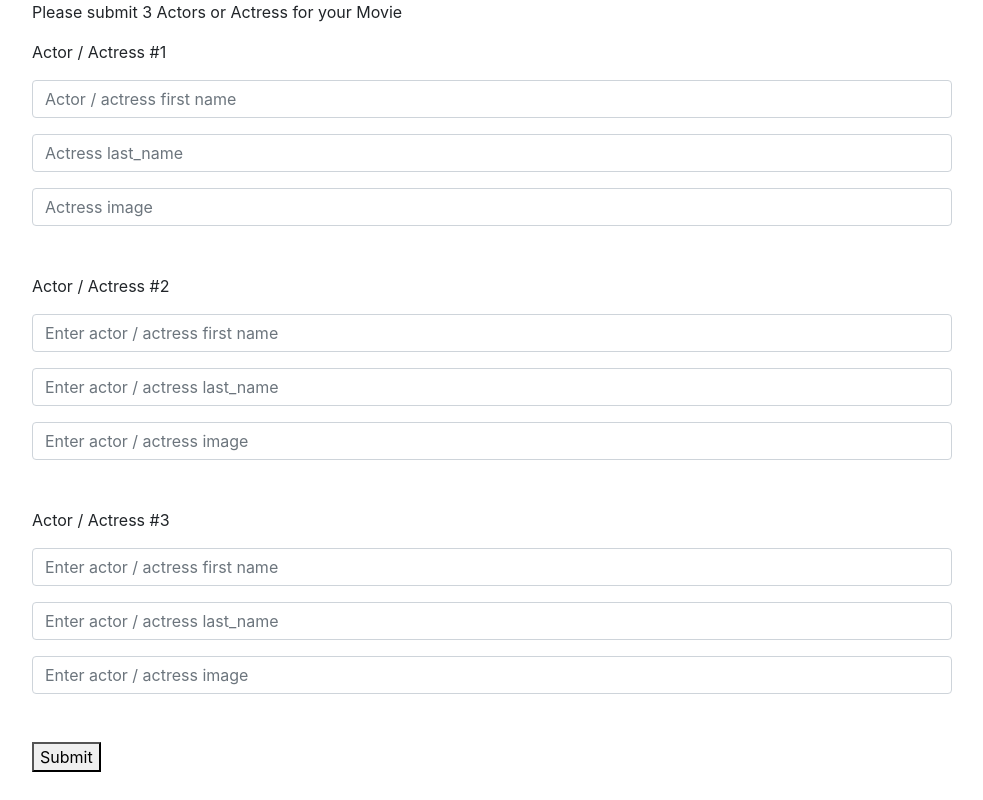
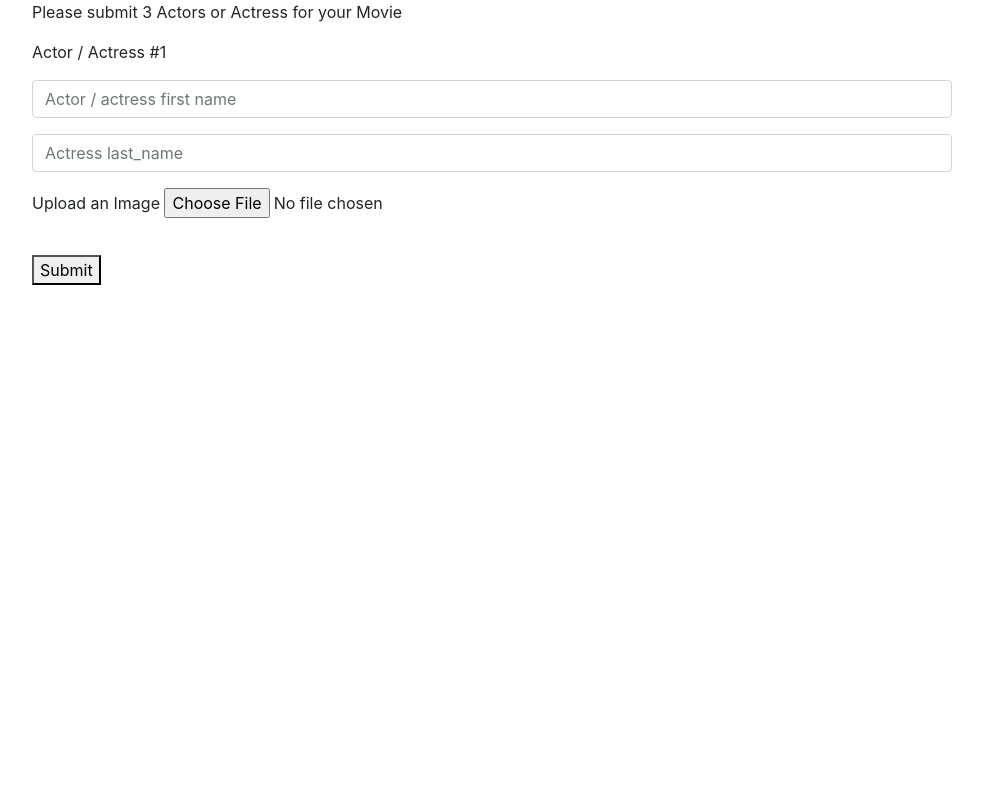
Before and after one commit to Carlos333AM/group_project_2022, a Flask app: template flask_app/templates/add_actor.html in a window 1280 px wide. Shown: the whole page, without its empty margins (53-1036 px from the left). Run offline with Flask 2, Linux system fonts and the light colour scheme; the template is opened without the code that fills it, so the values that code supplies are empty; some libraries are stand-ins or nearby versions.

Commit message:
many to many AND CASCADE and actors model/controller

```diff
--- a/flask_app/config/mysqlconnection.py
+++ b/flask_app/config/mysqlconnection.py
@@ -6,7 +6,7 @@ class MySQLConnection:
         # change the user and password as needed
         connection = pymysql.connect(host = 'localhost',
                                     user = 'root',
-                                    password = 'rootROOT',
+                                    password = 'root',
                                     db = db,
                                     charset = 'utf8mb4',
                                     cursorclass = pymysql.cursors.DictCursor,
--- a/flask_app/controllers/actor_controller.py
+++ b/flask_app/controllers/actor_controller.py
@@ -1,4 +1,4 @@
-from crypt import methods
+# from crypt import methods
 from flask_app import app
 from flask_app.models.user_model import User
 from flask_app.models.movie_model import Movie
@@ -7,7 +7,7 @@ from flask import render_template, redirect, session, request, flash, url_for
 import os
 from werkzeug.utils import secure_filename
 
-UPLOAD_FOLDER = '/Users/carlosamezcuajr/Desktop/group_project_2022/flask_app/static/images'
+UPLOAD_FOLDER = 'C:\\Users\\Alexis\\OneDrive\\Desktop\\group_project_2022\\flask_app\\static\\images'
 ALLOWED_EXTENSIONS = {'txt', 'pdf', 'png', 'jpg', 'jpeg', 'gif'}
 app.config['UPLOAD_FOLDER'] = UPLOAD_FOLDER
 
@@ -16,17 +16,69 @@ app.config['UPLOAD_FOLDER'] = UPLOAD_FOLDER
 def actors_page():
     if "user_id" not in session:
         return redirect('/')
-    return render_template('add_actor.html')
+    data = { "id" : session ["user_id"]}
+    return render_template('add_actor.html', user = User.get_by_id(data))
 
-@app.route('/create/actors', methods = ['POST'])
-def actor():
+
+# this was added before, is it even needed ? Because I believe that It is part of my def upload_actor
+
+# @app.route('/create/actors', methods = ['POST'])
+# def actor():
+#     if "user_id" not in session:
+#         return redirect('/')
+#     data ={
+#             "first_name": request.form['first_name'],
+#             "last_name": request.form['last_name'],
+#             "img_path": request.form['img_path']
+#     }
+#     id = Actor.create_actor(data)
+#     session['user_id'] = id
+#     return redirect('/movie_profile')
+
+    #Function and Route to upload movie
+
+def allowed_file(filename):
+    return '.' in filename and \
+        filename.rsplit('.', 1)[1].lower() in ALLOWED_EXTENSIONS
+
+@app.route('/create/actors', methods=['GET', 'POST'])
+def upload_actor():
+    #check if user in session if not kick out
     if "user_id" not in session:
-        return redirect('/')
-    data ={
-            "first_name": request.form['first_name'],
-            "last_name": request.form['last_name'],
-            "img_path": request.form['img_path']
-    }
-    id = Actor.create_actor(data)
-    session['user_id'] = id
-    return redirect('/movie_profile')
+        return redirect('/logout')
+    # if doesn't reach validation requiremnts just redirects back to the page it's on
+    if request.method == 'POST':
+        print("----------------------")
+        print(request.form["first_name"])
+        print("----------------------")
+        if not Actor.validate_actor(request.form):
+            return redirect ('/create/actors')
+        # check if the post request has the file part
+        if 'file' not in request.files:
+            flash('No file part', "actor")
+            return redirect('/create/actors') # changed this from /dashboard to this
+        file = request.files['file']
+        print("*********", file )
+        # If the user does not select a file, the browser submits an
+        # empty file without a filename.
+        if file.filename == '':
+            flash('No selected file', "actor")
+            return redirect('/create/actors') #changed this from /dashboard to this
+        if file and allowed_file(file.filename):
+            filename = secure_filename(file.filename)
+            file.save(os.path.join(app.config['UPLOAD_FOLDER'], filename))
+            print(filename)
+            data = {
+                "first_name" : request.form["first_name"],
+                "last_name" : request.form["last_name"],
+                "img_path" : "/static/images/" + filename,
+            }
+            actors_id = Actor.create_actor(data)
+            many_data = {
+                "movie_id" : session["movies_id"],
+                "actor_id" : actors_id
+            }
+            Actor.create_many(many_data)
+    # if successful, reaches add actors page to insert 3 actors.
+    return redirect('/dashboard')
+    # in dashboard, maybe create with jinja
--- a/flask_app/controllers/movie_controller.py
+++ b/flask_app/controllers/movie_controller.py
@@ -3,15 +3,14 @@ from flask import render_template, redirect, session, request, flash, url_for
 import os
 from werkzeug.utils import secure_filename
 
-UPLOAD_FOLDER = '/Users/carlosamezcuajr/Desktop/group_project_2022/flask_app/static/images'
+UPLOAD_FOLDER = 'C:\\Users\\Alexis\\OneDrive\\Desktop\\group_project_2022\\flask_app\\static\\images'
+# 'C:\\Users\\Alexis\\OneDrive\\Desktop\\group_project_2022\\flask_app\\static\\images'
 ALLOWED_EXTENSIONS = {'txt', 'pdf', 'png', 'jpg', 'jpeg', 'gif'}
 app.config['UPLOAD_FOLDER'] = UPLOAD_FOLDER
 
 from flask_app.models.movie_model import Movie
 from flask_app.models.user_model import User
 from flask_app.models.actor_model import Actor
-
-
 
 
 # Routes to page that shows a form to create a movie
@@ -60,7 +59,8 @@ def upload_file():
                 "description" : request.form ["description"],
                 "user_id" : session["user_id"]
             }
-            Movie.create_movie(data)
+            movies_id = Movie.create_movie(data)
+            session["movies_id"] = movies_id
         # if successful, reaches add actors page to insert 3 actors.
         return redirect('/actors')
 
--- a/flask_app/models/user_model.py
+++ b/flask_app/models/user_model.py
@@ -1,4 +1,6 @@
 from flask_app.config.mysqlconnection import connectToMySQL
+from flask_bcrypt import Bcrypt
+
 import re	# the regex module
 # create a regular expression object that we'll use later
 EMAIL_REGEX = re.compile(r'^[a-zA-Z0-9.+_-]+@[a-zA-Z0-9._-]+\.[a-zA-Z]+$')
--- a/flask_app/templates/add_actor.html
+++ b/flask_app/templates/add_actor.html
@@ -9,7 +9,17 @@
 </head>
 <body>
     <div class="container">
-        <form action="/create/actors" method="post">
+        <form action="/create/actors" enctype=multipart/form-data method="post">
+        {% with messages = get_flashed_messages(category_filter=['actor']) %}
+            {% if messages %}
+            <div class="alert alert-danger" role="alert">
+                <strong>Flash AHHHHHHH!!!!</strong>
+                    {% for message in messages %}
+                    <p>{{message}}</p>
+                    {% endfor %}
+            </div>
+            {% endif %}
+        {% endwith %}
             <p>Please submit 3 Actors or Actress for your Movie</p>
             <p>Actor / Actress #1</p>
             <div class="row">
@@ -20,36 +30,9 @@
                     <div class="form-group form-outline">
                         <input type="text" name="last_name" placeholder="Actress last_name" class="form-control">
                     </div>
-                    <div class="form-group form-outline">
-                        <input type="text" name="username" placeholder="Actress image" class="form-control">
-                    </div>
-                </div>
-            </div>
-            <p>Actor / Actress #2</p>
-            <div class="row">
-                <div class="col-md-10 mb-4 pb-2">
-                    <div class="form-group form-outline">
-                        <input type="text" name="first_name" placeholder="Enter actor / actress first name" class="form-control ">
-                    </div>
-                    <div class="form-group form-outline">
-                        <input type="text" name="last_name" placeholder="Enter actor / actress last_name" class="form-control">
-                    </div>
-                    <div class="form-group form-outline">
-                        <input type="text" name="username" placeholder="Enter actor / actress image" class="form-control">
-                    </div>
-                </div>
-            </div>
-            <p>Actor / Actress #3</p>
-            <div class="row">
-                <div class="col-md-10 mb-4 pb-2">
-                    <div class="form-group form-outline">
-                        <input type="text" name="first_name" placeholder="Enter actor / actress first name" class="form-control ">
-                    </div>
-                    <div class="form-group form-outline">
-                        <input type="text" name="last_name" placeholder="Enter actor / actress last_name" class="form-control">
-                    </div>
-                    <div class="form-group form-outline">
-                        <input type="text" name="username" placeholder="Enter actor / actress image" class="form-control">
+                    <div>
+                        <label for="file">Upload an Image</label>
+                        <input type="file" name="file">
                     </div>
                 </div>
             </div>
--- a/flask_app/templates/dashboard.html
+++ b/flask_app/templates/dashboard.html
@@ -32,7 +32,6 @@
                     </a>
                     <span id="rating">{{movie.rating}}</span>
                 </div>
-
                 <div class="description">
                     <a class="movie_title_overview" href="/movie/{{movie.id}}">
                         <h3>{{movie.title}}</h3>
@@ -45,11 +44,8 @@
                     </div>
                     {% endif %}
                 </div>
-
             </div>
         {% endfor %}
-
-
     </main>
 
 
```
Also changed, not shown: flask_app/models/actor_model.py (+57 -13 lines), flask_app/models/movie_model.py (+5 -3 lines), flask_app/static/images/BrendanFraser.jpg (added), flask_app/static/images/JohnHannah.jpg (added), flask_app/static/images/Pearl Harbor.jpg (added), flask_app/static/images/Pearl_Harbor.jpg (added), flask_app/static/images/RachelWeisz.jpg (added), flask_app/static/images/The_mummy.jpg (added), flask_app/static/images/follow_that_bird.jpg (added).
